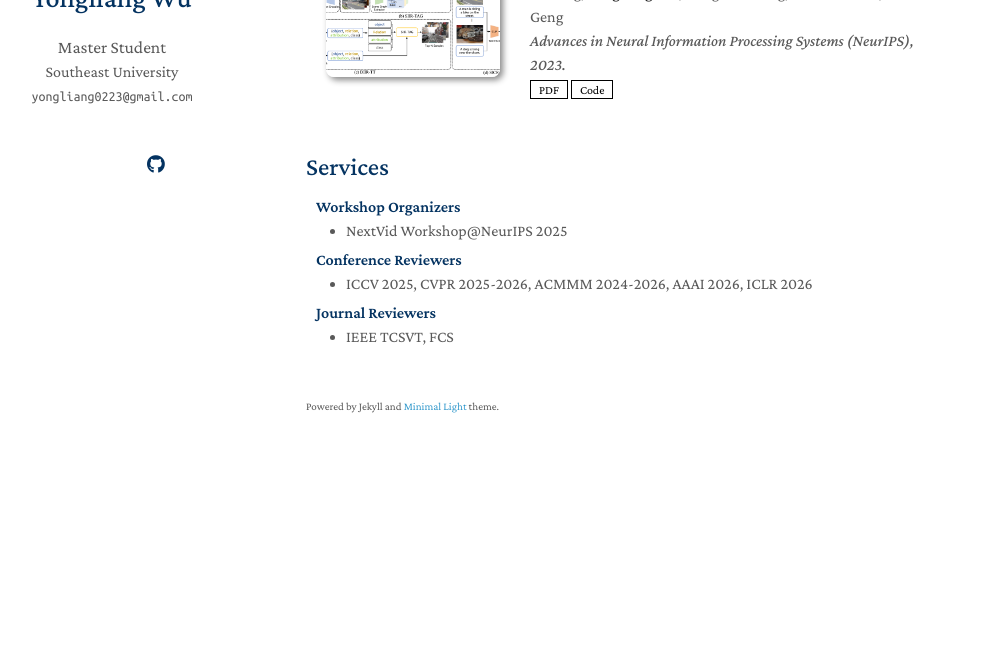
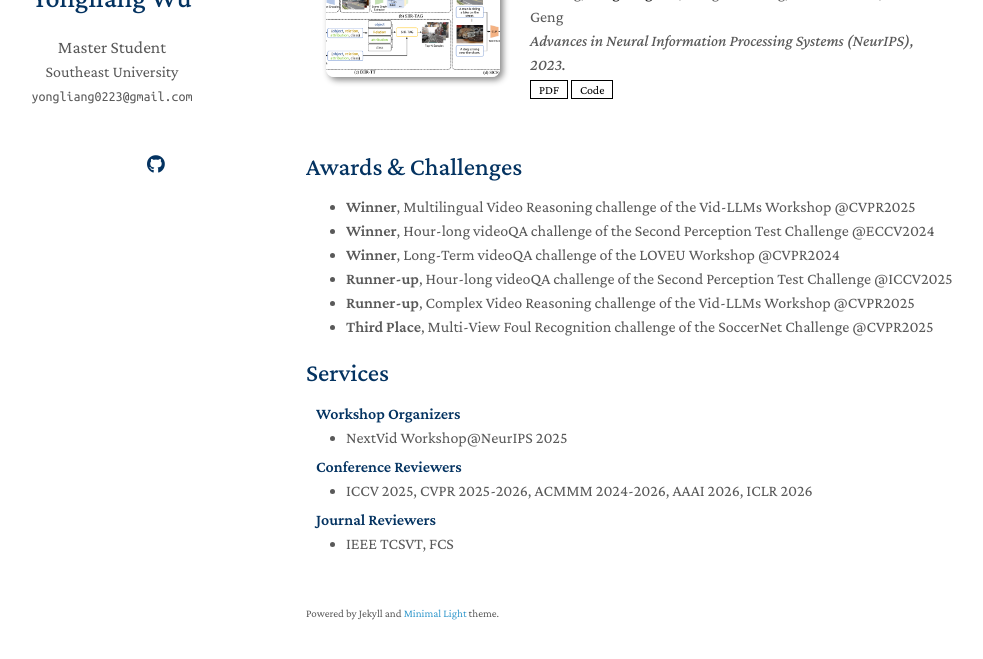
Before and after one commit to yongliang-wu/yongliang-wu.github.io, a Jekyll site: the page built from index.md, in a window 1280 px wide and 900 px high, scrolled down 2224 px, cut to the strip 206-865 px from the top of the window. Shown: the whole strip, without its empty margins (164-1147 px from the left). Built offline with Jekyll 4.4.1, drawn with Linux system fonts in a browser that asks for light colours; nearby versions of some CDN libraries; a style sheet for code colours, icons or effects is not loaded; our own code applies the rules of GitHub Pages for plain Markdown files; before the commit the page ends 2917 px from its top, so only the background shows below that; some of the changed text lies outside the part shown.

Commit message:
update com and margin

```diff
--- /dev/null
+++ b/_includes/challenges.md
@@ -0,0 +1,10 @@
+## Awards & Challenges
+
+<ul style="margin:0 0 20px;">
+  <li><autocolor><b>Winner</b>, Multilingual Video Reasoning challenge of the Vid-LLMs Workshop @CVPR2025</autocolor></li>
+  <li><autocolor><b>Winner</b>, Hour-long videoQA challenge of the Second Perception Test Challenge @ECCV2024</autocolor></li>
+  <li><autocolor><b>Winner</b>, Long-Term videoQA challenge of the LOVEU Workshop @CVPR2024</autocolor></li>
+  <li><autocolor><b>Runner-up</b>, Hour-long videoQA challenge of the Second Perception Test Challenge @ICCV2025</autocolor></li>
+  <li><autocolor><b>Runner-up</b>, Complex Video Reasoning challenge of the Vid-LLMs Workshop @CVPR2025</autocolor></li>
+  <li><autocolor><b>Third Place</b>, Multi-View Foul Recognition challenge of the SoccerNet Challenge @CVPR2025</autocolor></li>
+</ul>
--- a/index.md
+++ b/index.md
@@ -23,6 +23,8 @@
 
 {% include_relative _includes/publications.md %}
 
+{% include_relative _includes/challenges.md %}
+
 {% include_relative _includes/services.md %}
 
 
```
Also changed, not shown: other parts of index.md (+1 -1 lines).
